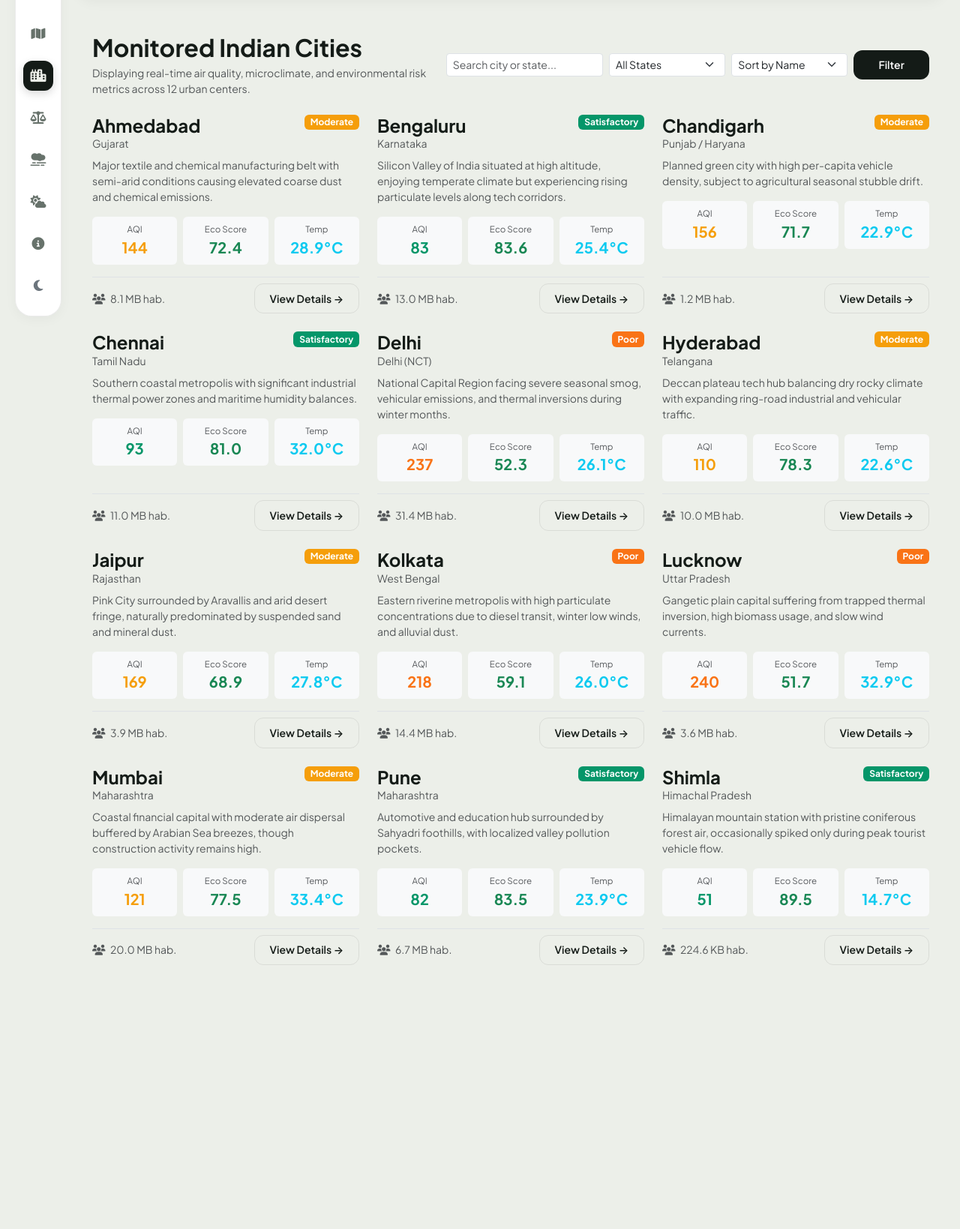
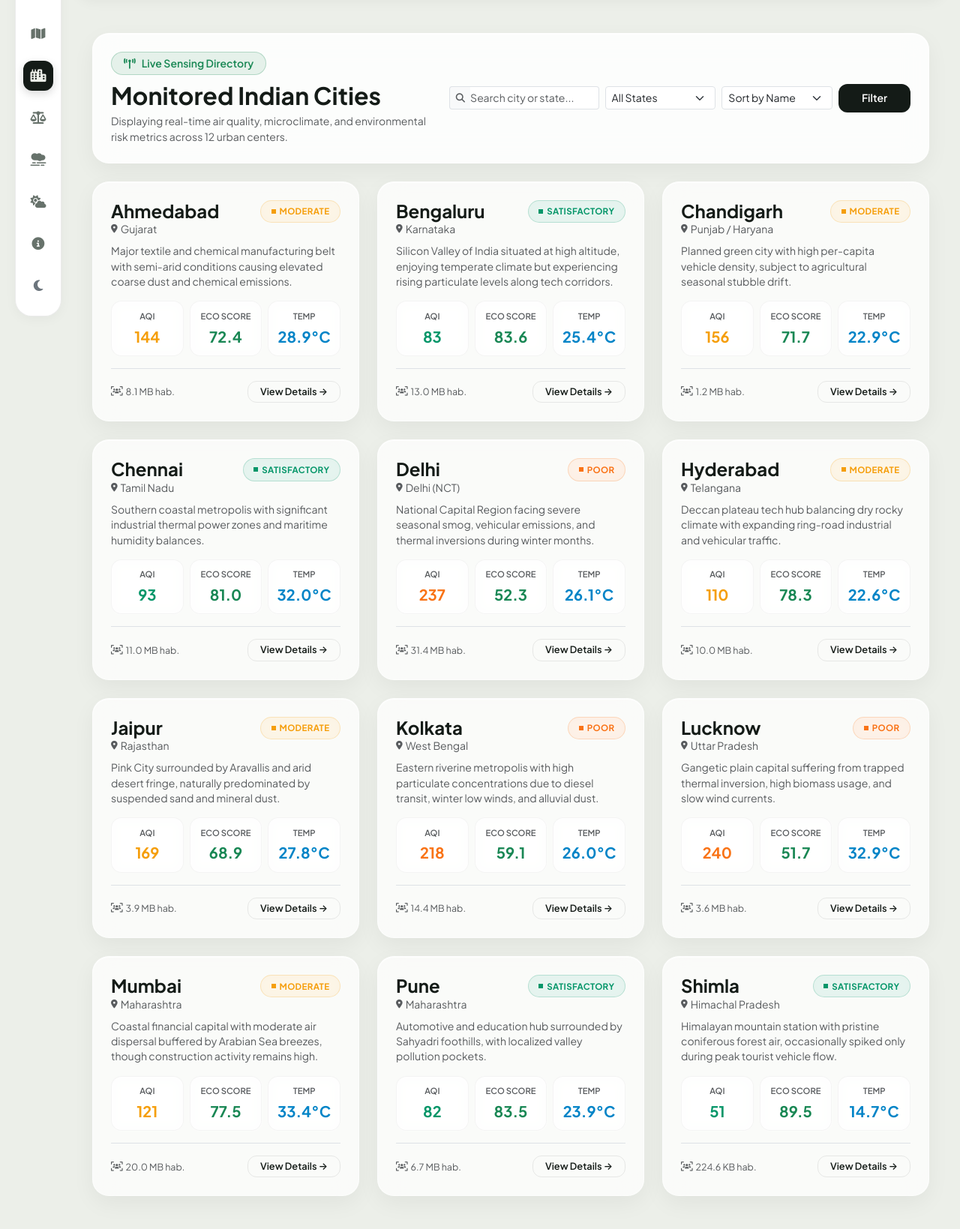
Before and after one commit to rishabhtcodes/EcoPulse, a Django app: page /cities/ in a window 1280 px wide. Shown: the part 82-1721 px from the top of the page at 75% size. Before the commit the page ends 1369 px from the top, so only its background shows below. Run offline with Django 5.2, Linux system fonts and the light colour scheme; data comes from the database, SQL or seed files in the repository.

Commit message:
Upgrade cities directory into premium glassmorphism grid with ambient blur and metric pills

```diff
--- a/static/css/custom.css
+++ b/static/css/custom.css
@@ -625,6 +625,80 @@ body {
 }
 
 /* ═══════════════════════════════════════════════
+   GLASSMORPHISM & EXECUTIVE CARD STYLING
+   ═══════════════════════════════════════════════ */
+
+.eco-card {
+  background: rgba(255, 255, 255, 0.72);
+  backdrop-filter: blur(16px);
+  -webkit-backdrop-filter: blur(16px);
+  border: 1px solid rgba(255, 255, 255, 0.6);
+  border-radius: var(--ep-radius);
+  box-shadow: 0 10px 30px rgba(0, 0, 0, 0.05), inset 0 1px 0 rgba(255, 255, 255, 0.8);
+  padding: 1.5rem;
+  transition: all 0.28s cubic-bezier(0.16, 1, 0.3, 1);
+  position: relative;
+}
+
+[data-bs-theme="dark"] .eco-card {
+  background: rgba(20, 30, 25, 0.65);
+  border: 1px solid rgba(255, 255, 255, 0.1);
+  box-shadow: 0 12px 35px rgba(0, 0, 0, 0.35), inset 0 1px 0 rgba(255, 255, 255, 0.08);
+}
+
+.eco-card:hover {
+  transform: translateY(-4px);
+  box-shadow: 0 18px 40px rgba(0, 0, 0, 0.09), inset 0 1px 0 rgba(255, 255, 255, 0.9);
+  border-color: rgba(16, 185, 129, 0.35);
+}
+
+[data-bs-theme="dark"] .eco-card:hover {
+  box-shadow: 0 20px 48px rgba(0, 0, 0, 0.5), inset 0 1px 0 rgba(255, 255, 255, 0.15);
+  border-color: rgba(16, 185, 129, 0.4);
+}
+
+/* Glass metric pills inside cards */
+.glass-metric-pill {
+  background: rgba(255, 255, 255, 0.5);
+  backdrop-filter: blur(8px);
+  -webkit-backdrop-filter: blur(8px);
+  border: 1px solid rgba(0, 0, 0, 0.04);
+  border-radius: 14px;
+  padding: 0.65rem 0.5rem;
+  transition: background 0.2s ease, transform 0.2s ease;
+}
+
+[data-bs-theme="dark"] .glass-metric-pill {
+  background: rgba(255, 255, 255, 0.04);
+  border-color: rgba(255, 255, 255, 0.06);
+}
+
+.glass-metric-pill:hover {
+  background: rgba(255, 255, 255, 0.85);
+  transform: translateY(-2px);
+}
+
+[data-bs-theme="dark"] .glass-metric-pill:hover {
+  background: rgba(255, 255, 255, 0.08);
+}
+
+/* Glowing Accent Glow for Risk Badges */
+.glass-risk-pill {
+  padding: 0.35rem 0.85rem;
+  border-radius: 20px;
+  font-size: 0.72rem;
+  font-weight: 700;
+  letter-spacing: 0.03em;
+  text-transform: uppercase;
+  backdrop-filter: blur(8px);
+  -webkit-backdrop-filter: blur(8px);
+  display: inline-flex;
+  align-items: center;
+  gap: 5px;
+}
+
+
+/* ═══════════════════════════════════════════════
    NOTIFICATION BELL SYSTEM
    ═══════════════════════════════════════════════ */
 
--- a/templates/cities/list.html
+++ b/templates/cities/list.html
@@ -6,9 +6,12 @@
 <div class="container py-4">
 
   <!-- Header & Filters -->
-  <div class="eco-card mb-4">
+  <div class="eco-card mb-4" style="background: rgba(255, 255, 255, 0.85);">
     <div class="row align-items-center g-3">
       <div class="col-lg-5">
+        <div class="d-inline-flex align-items-center gap-2 px-3 py-1 rounded-pill bg-success bg-opacity-10 text-success fw-semibold small mb-2 border border-success border-opacity-25">
+          <i class="fas fa-tower-broadcast"></i> Live Sensing Directory
+        </div>
         <h2 class="brand-font fw-bold mb-1">Monitored Indian Cities</h2>
         <p class="text-muted small mb-0">Displaying real-time air quality, microclimate, and environmental risk metrics across {{ total_cities }} urban centers.</p>
       </div>
@@ -17,7 +20,10 @@
       <div class="col-lg-7">
         <form method="GET" action="{% url 'cities:list' %}" class="row g-2 align-items-center justify-content-lg-end">
           <div class="col-sm-4">
-            <input type="text" name="q" class="form-control form-control-sm" placeholder="Search city or state..." value="{{ query }}">
+            <div class="input-group input-group-sm">
+              <span class="input-group-text bg-body-tertiary border-end-0"><i class="fas fa-search text-muted small"></i></span>
+              <input type="text" name="q" class="form-control border-start-0 ps-0" placeholder="Search city or state..." value="{{ query }}">
+            </div>
           </div>
           <div class="col-sm-3">
             <select name="state" class="form-select form-select-sm">
@@ -47,8 +53,9 @@
   <div class="row g-4">
     {% for item in city_data_list %}
       <div class="col-lg-4 col-md-6">
-        <div class="eco-card h-100 d-flex flex-column justify-content-between position-relative">
+        <div class="eco-card h-100 d-flex flex-column justify-content-between">
           <div>
+            <!-- Header with City Name and Glass Risk Badge -->
             <div class="d-flex justify-content-between align-items-start mb-2">
               <div>
                 <h4 class="brand-font fw-bold mb-0">
@@ -56,7 +63,9 @@
                     {{ item.city.name }}
                   </a>
                 </h4>
-                <div class="small text-muted">{{ item.city.state }}</div>
+                <div class="small text-muted d-flex align-items-center gap-1">
+                  <i class="fas fa-location-dot" style="font-size: 0.72rem;"></i> {{ item.city.state }}
+                </div>
               </div>
 
               <div class="d-flex align-items-center gap-2">
@@ -65,43 +74,46 @@
                     <i class="{% if item.city.id in user_favorites %}fas fa-heart text-danger{% else %}far fa-heart text-muted{% endif %}"></i>
                   </button>
                 {% endif %}
-                <span class="badge" style="background-color: {{ item.risk_color }};">
+                <span class="glass-risk-pill" style="background: {{ item.risk_color }}18; color: {{ item.risk_color }}; border: 1px solid {{ item.risk_color }}35;">
+                  <span class="status-dot" style="background: {{ item.risk_color }}; width: 6px; height: 6px;"></span>
                   {{ item.risk_level }}
                 </span>
               </div>
             </div>
 
-            <p class="small text-muted mb-3 line-clamp-2" style="min-height: 38px;">
+            <p class="small text-muted mb-3 line-clamp-2" style="min-height: 38px; line-height: 1.45;">
               {{ item.city.description }}
             </p>
 
+            <!-- 3 Glass Metric Pills -->
             <div class="row g-2 text-center mb-3">
               <div class="col-4">
-                <div class="p-2 rounded bg-body-tertiary">
-                  <div class="small text-muted" style="font-size: 0.72rem;">AQI</div>
-                  <div class="fw-bold fs-5" style="color: {{ item.risk_color }};">{{ item.aqi }}</div>
+                <div class="glass-metric-pill">
+                  <div class="small text-muted" style="font-size: 0.7rem; font-weight: 600; text-transform: uppercase;">AQI</div>
+                  <div class="fw-bold fs-5 mt-1" style="color: {{ item.risk_color }};">{{ item.aqi }}</div>
                 </div>
               </div>
               <div class="col-4">
-                <div class="p-2 rounded bg-body-tertiary">
-                  <div class="small text-muted" style="font-size: 0.72rem;">Eco Score</div>
-                  <div class="fw-bold fs-5 text-success">{{ item.score }}</div>
+                <div class="glass-metric-pill">
+                  <div class="small text-muted" style="font-size: 0.7rem; font-weight: 600; text-transform: uppercase;">Eco Score</div>
+                  <div class="fw-bold fs-5 mt-1 text-success">{{ item.score }}</div>
                 </div>
               </div>
               <div class="col-4">
-                <div class="p-2 rounded bg-body-tertiary">
-                  <div class="small text-muted" style="font-size: 0.72rem;">Temp</div>
-                  <div class="fw-bold fs-5 text-info">{{ item.temp }}°C</div>
+                <div class="glass-metric-pill">
+                  <div class="small text-muted" style="font-size: 0.7rem; font-weight: 600; text-transform: uppercase;">Temp</div>
+                  <div class="fw-bold fs-5 mt-1" style="color: #0284c7;">{{ item.temp }}°C</div>
                 </div>
               </div>
             </div>
           </div>
 
-          <div class="pt-2 border-top border-subtle d-flex justify-content-between align-items-center">
-            <span class="small text-muted">
-              <i class="fas fa-users me-1"></i> {{ item.city.population|filesizeformat }} hab.
+          <!-- Bottom Footer -->
+          <div class="pt-3 border-top border-subtle d-flex justify-content-between align-items-center">
+            <span class="small text-muted d-flex align-items-center gap-1" style="font-size: 0.78rem;">
+              <i class="fas fa-users-viewfinder"></i> {{ item.city.population|filesizeformat }} hab.
             </span>
-            <a href="{% url 'cities:detail' item.city.slug %}" class="btn btn-sm btn-ep-outline">
+            <a href="{% url 'cities:detail' item.city.slug %}" class="btn btn-sm btn-ep-outline py-1 px-3" style="font-size: 0.8rem;">
               View Details &rarr;
             </a>
           </div>
```
